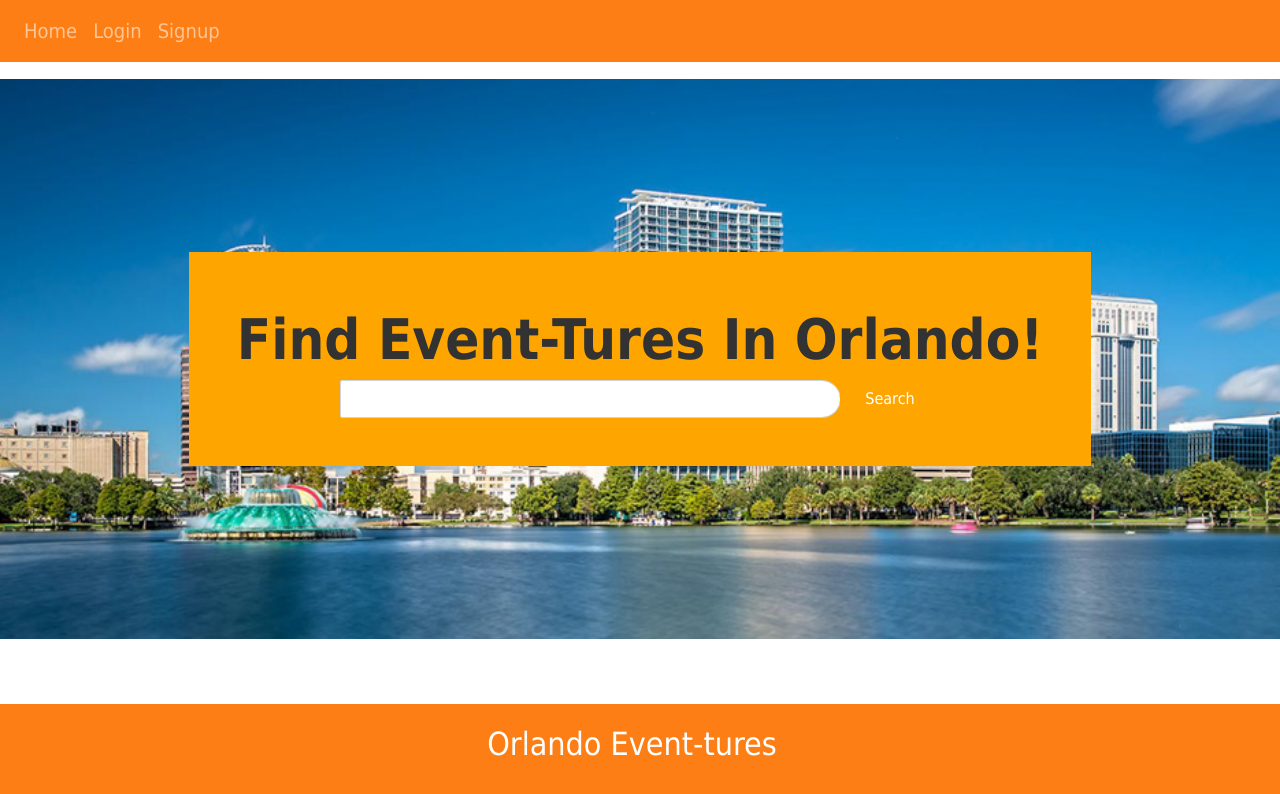
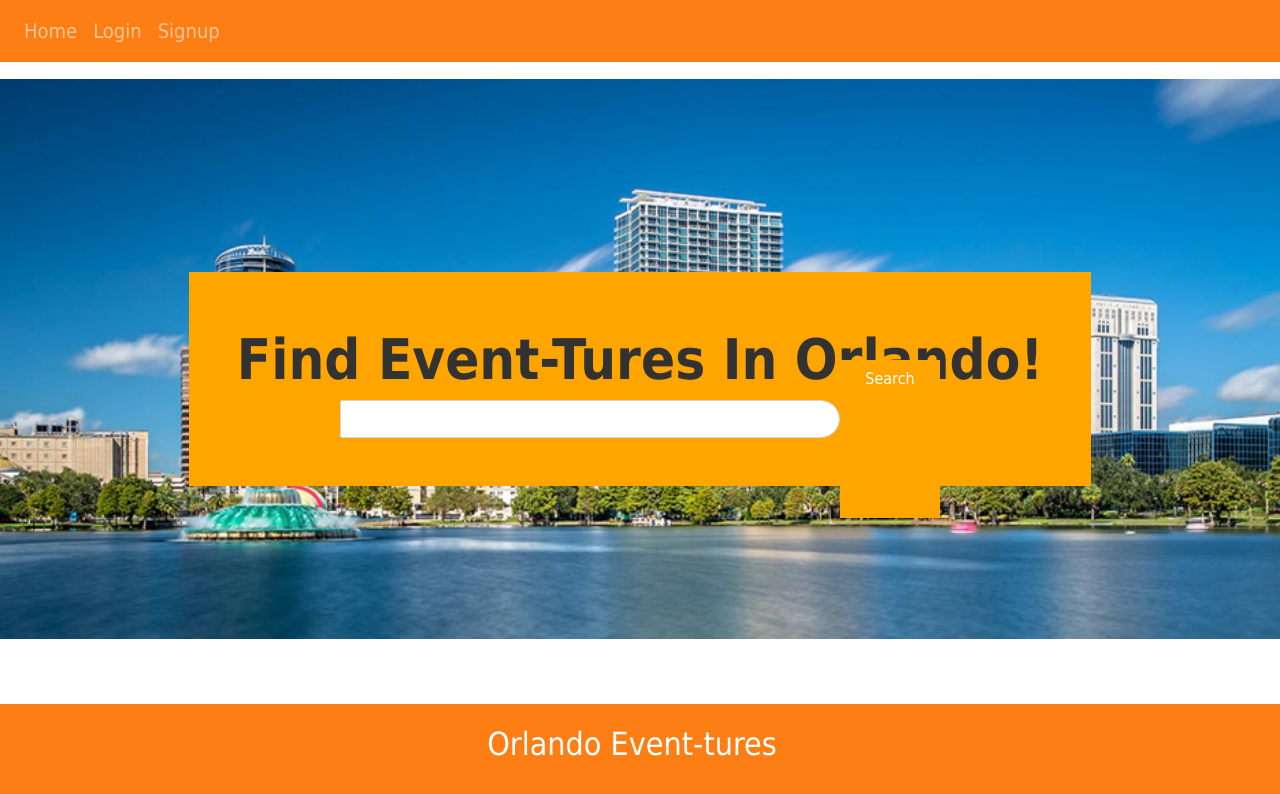
Before and after one commit to kalib-hicks/OrlandoEvent-ture, a React (Create React App) app in the folder client/: page / in a window 1280 px wide. Shown: the top 794 px of the page. Built offline with nearby package versions, Linux system fonts and the light colour scheme; a web font is replaced by a local one.

Commit message:
troubleshooting

```diff
--- a/client/src/index.scss
+++ b/client/src/index.scss
@@ -67,6 +67,7 @@ h6 {
   div {
     background-color: $dark-blue;
     color: $orange;
+    margin: -40px 0 -80px 0;
 
 
 
```
